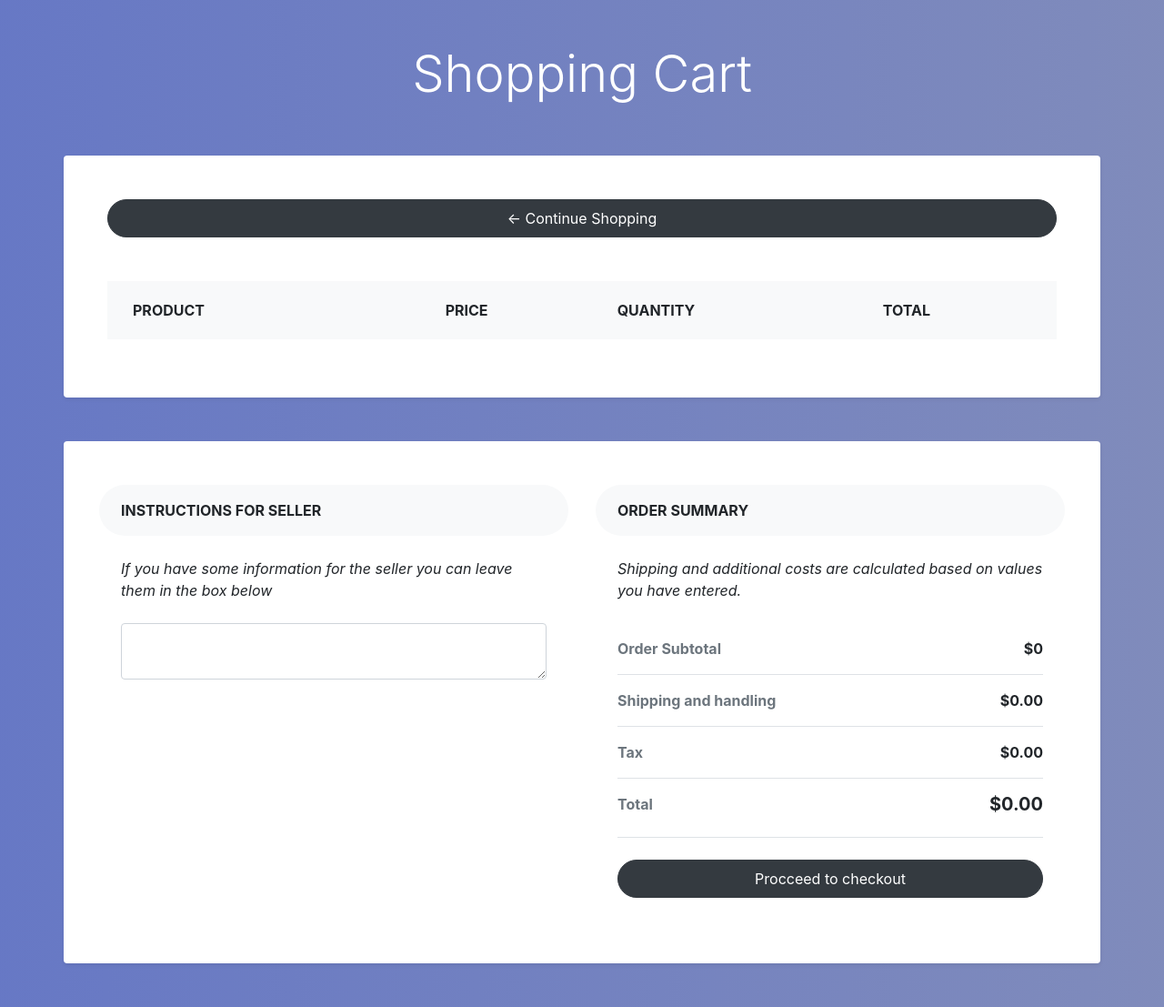
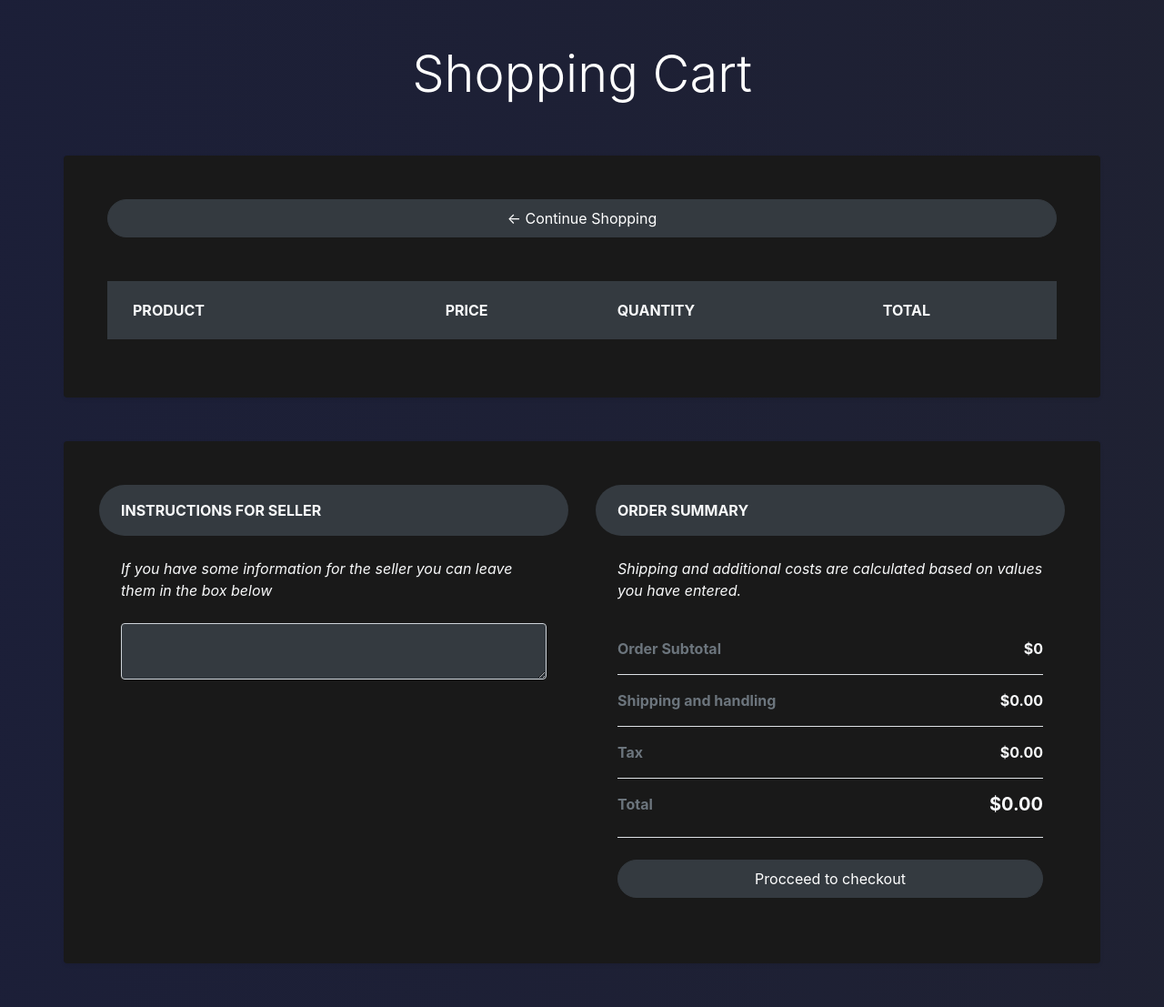
Before and after one commit to rishank-shah/django-ecommerce, a Django app: page /cart/ in a window 1280 px wide. Shown: the part 70-1177 px from the top of the page at 91% size. Run offline with Django 3.2, Linux system fonts and the light colour scheme; lists and menus that the app fills with data are empty; parts of the project's set-up code (start-up, migrations or seed data) failed here and were passed over; some libraries are stand-ins or nearby versions.

Commit message:
Dark mode added to cart

```diff
--- a/ecommerce_project/static/css/cart.css
+++ b/ecommerce_project/static/css/cart.css
@@ -1 +1 @@
-@keyframes mygradient{0%{background-position:0}100%{background-position:100%}}body{margin:0;background:linear-gradient(90deg,#283749,#546acc,#8690b9,#1228a5);background-size:600% 100%;background-repeat:no-repeat;animation:mygradient 12s linear infinite alternate}
+@keyframes mygradient{0%{background-position:0}100%{background-position:100%}}body{margin:0;background:linear-gradient(90deg, #131947, #262626);background-size:600% 100%;background-repeat:no-repeat;animation:mygradient 12s linear infinite alternate; color: white;}
--- a/templates/product/cart.html
+++ b/templates/product/cart.html
@@ -11,10 +11,10 @@
     <div class="container text-white py-5 text-center">
       <h1 class="display-4">Shopping Cart</h1>
     </div>
-    <div class="pb-5">
+    <div class="pb-5 text-light">
       <div class="container">
         <div class="row">
-          <div class="col-lg-12 p-5 bg-white rounded shadow-sm mb-5">
+          <div class="col-lg-12 p-5 rounded shadow-sm mb-5" style="background: #191919">
 
             <!-- Shopping cart table -->
             <div class="table-responsive">
@@ -24,17 +24,17 @@
               <table class="table">
                 <thead>
                   <tr>
-                    <th scope="col" class="border-0 bg-light">
-                      <div class="p-2 px-3 text-uppercase">Product</div>
+                    <th scope="col" class="border-0 bg-dark">
+                      <div class="p-2 px-3 text-uppercase text-light">Product</div>
                     </th>
-                    <th scope="col" class="border-0 bg-light">
-                      <div class="py-2 text-uppercase">Price</div>
+                    <th scope="col" class="border-0 bg-dark">
+                      <div class="py-2 text-uppercase text-light">Price</div>
                     </th>
-                    <th scope="col" class="border-0 bg-light">
-                      <div class="py-2 text-uppercase">Quantity</div>
+                    <th scope="col" class="border-0 bg-dark">
+                      <div class="py-2 text-uppercase text-light">Quantity</div>
                     </th>
-                    <th scope="col" class="border-0 bg-light">
-                      <div class="py-2 text-uppercase">Total</div>
+                    <th scope="col" class="border-0 bg-dark">
+                      <div class="py-2 text-uppercase text-light">Total</div>
                     </th>
                   </tr>
                 </thead>
@@ -45,13 +45,13 @@
                       <div class="p-2">
                         <img src="{{ item.product.thumbnail.url }}" alt="" width="70" class="img-fluid rounded shadow-sm">
                         <div class="ml-3 d-inline-block align-middle">
-                          <h5 class="mb-0"> <a href="#" class="text-dark d-inline-block align-middle">{{ item.product.name }}</a></h5>
+                          <h5 class="mb-0"> <a href="#" class="text-light d-inline-block align-middle">{{ item.product.name }}</a></h5>
                           <span class="text-muted font-weight-normal font-italic d-block">Category: {{ item.product.category }}</span>
                         </div>
                       </div>
                     </th>
-                    <td class="border-0 align-middle"><strong>${{ item.product.price }}</strong></td>
-                    <td class="border-0 align-middle">
+                    <td class="border-0 align-middle text-light"><strong>${{ item.product.price }}</strong></td>
+                    <td class="border-0 align-middle text-light">
                       <div style="display: flex;" class="update-quantity">
                         <button style="border:none; background-color: inherit; padding:10px;" data-product="{{ item.product.id }}" data-action="add" class="update-cart">
                             <svg xmlns="http://www.w3.org/2000/svg" width="11" height="11" viewBox="0 0 11 11">
@@ -69,7 +69,7 @@
                         </button>
                       </div>
                     </td>
-                    <td class="border-0 align-middle"><strong>${{ item.get_total }}</strong></td>
+                    <td class="border-0 align-middle text-light"><strong>${{ item.get_total }}</strong></td>
                   </tr>
                   {% endfor %}
                 </tbody>
@@ -79,17 +79,17 @@
           </div>
         </div>
 
-        <div class="row py-5 p-4 bg-white rounded shadow-sm">
+        <div class="row py-5 p-4 rounded shadow-sm"  style="background: #191919; border-radius: 24px">
 
           <div class="col-lg-6">
-            <div class="bg-light rounded-pill px-4 py-3 text-uppercase font-weight-bold">Instructions for seller</div>
+            <div class="bg-dark rounded-pill px-4 py-3 text-uppercase font-weight-bold text-light">Instructions for seller</div>
             <div class="p-4">
-              <p class="font-italic mb-4">If you have some information for the seller you can leave them in the box below</p>
-              <textarea name="instructions" cols="30" rows="2" class="form-control"></textarea>
+              <p class="font-italic mb-4 text-light">If you have some information for the seller you can leave them in the box below</p>
+              <textarea name="instructions" cols="30" rows="2" class="form-control bg-dark text-light"></textarea>
             </div>
           </div>
           <div class="col-lg-6" style = "margin: auto" >
-            <div class="bg-light rounded-pill px-4 py-3 text-uppercase font-weight-bold">Order summary </div>
+            <div class="bg-dark rounded-pill px-4 py-3 text-uppercase font-weight-bold text-light">Order summary </div>
             <div class="p-4">
               <p class="font-italic mb-4">Shipping and additional costs are calculated based on values you have entered.</p>
               <ul class="list-unstyled mb-4">
```
